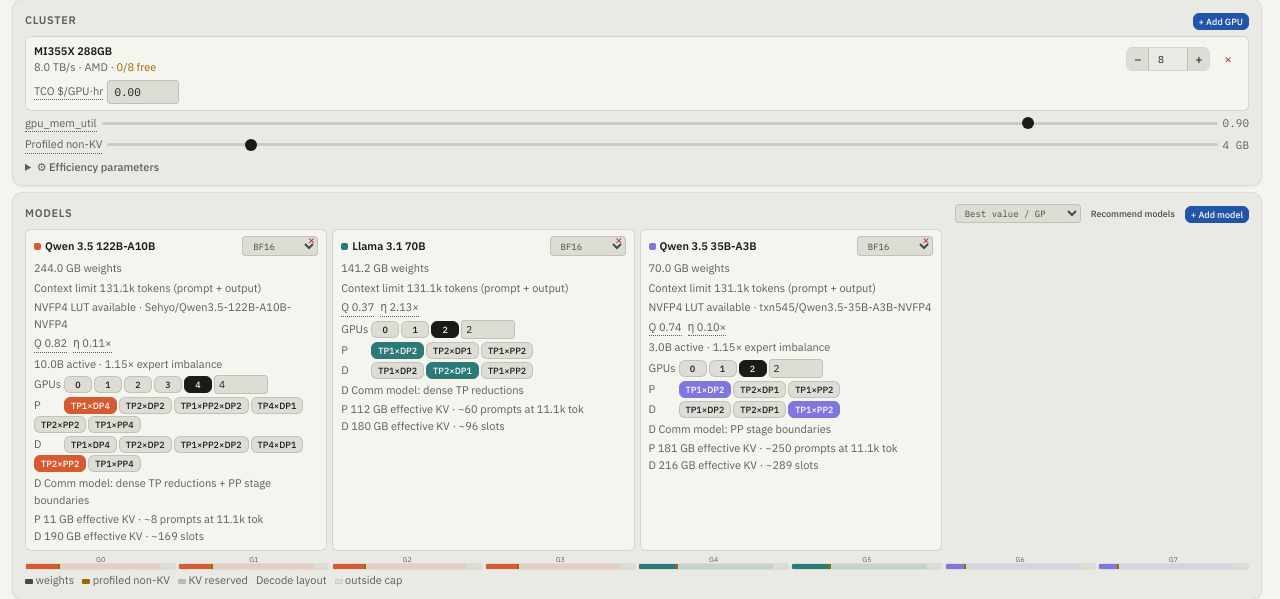
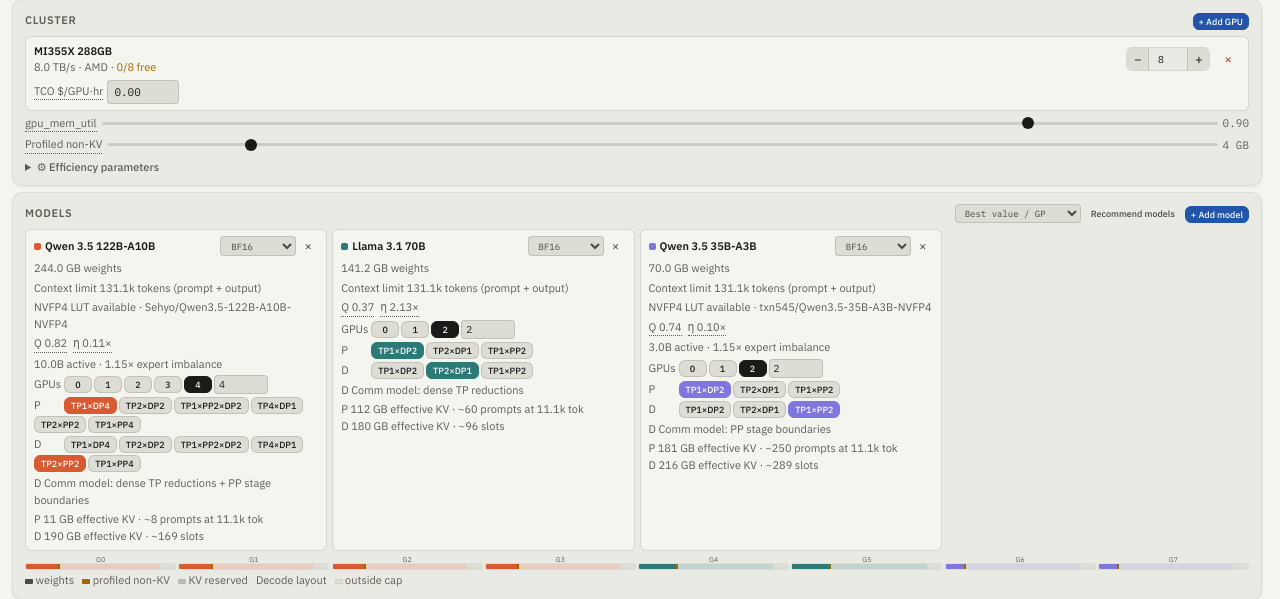
Before and after one commit to HGskrd/gpullmusagemodeler, a Flask app: page / in a window 1280 px wide. Shown: the part 112-711 px from the top of the page. Run offline with Flask 3, Linux system fonts and the light colour scheme; data comes from the database, SQL or seed files in the repository; data that the repository does not hold is empty; some libraries are stand-ins or nearby versions.

Commit message:
Prevent model card controls from overlapping

```diff
--- a/static/style.css
+++ b/static/style.css
@@ -230,6 +230,36 @@ input[type="range"]::-webkit-slider-thumb {
   background: var(--bg2);
   color: var(--fg1);
   font-size: 9px;
+  line-height: 1;
+}
+
+.model-card-head {
+  display: grid;
+  grid-template-columns: auto minmax(0, 1fr) auto;
+  align-items: center;
+  gap: 4px;
+  margin-bottom: 4px;
+}
+
+.model-card-name {
+  min-width: 0;
+  font-size: 11px;
+  font-weight: 600;
+  overflow-wrap: anywhere;
+}
+
+.model-card-actions {
+  display: inline-flex;
+  align-items: center;
+  gap: 2px;
+}
+
+.model-card-remove {
+  width: 20px;
+  min-width: 20px;
+  height: 20px;
+  padding: 1px;
+  color: var(--red);
   line-height: 1;
 }
 
--- a/templates/partials/model_card.html
+++ b/templates/partials/model_card.html
@@ -1,16 +1,10 @@
 {# Single model card #}
-<div class="card" style="position:relative;" data-fast-card>
-  <button class="ghost sm" aria-label="{{ 'Exclude' if state.auto_mode else 'Remove' }} {{ m.name }}" title="{{ 'Exclude from recommendations' if state.auto_mode else 'Remove model' }}" style="position:absolute;top:3px;right:3px;color:var(--red);padding:1px 7px;"
-          hx-post="{{ '/model/auto-exclude' if state.auto_mode else '/model/remove' }}"
-          hx-target="#main-content"
-          data-fast-remove
-          hx-vals='{"panel":"{{ panel }}","uid":"{{ am.uid }}"}'>✕</button>
-
-  <div style="display:flex;align-items:center;gap:4px;margin-bottom:4px;">
+<div class="card" data-fast-card>
+  <div class="model-card-head">
     <span class="dot" style="background:{{ m.color }};"></span>
-    <span style="font-size:11px;font-weight:600;">{{ m.name }}</span>
+    <span class="model-card-name">{{ m.name }}</span>
+    <div class="model-card-actions">
       <select class="prec-select" name="prec" aria-label="Precision for {{ m.name }}" title="{{ PRECISION_DESCRIPTIONS[am.prec] }}"
-            style="margin-left:auto;"
               hx-post="/model/prec" hx-target="#main-content" hx-trigger="change" hx-include="this"
               hx-vals='{"panel":"{{ panel }}","uid":"{{ am.uid }}"}'>
         {% for prec in PRECISIONS %}
@@ -18,6 +12,12 @@
         <option value="{{ prec }}" {{ 'selected' if am.prec == prec else '' }}>{{ PRECISION_LABELS[prec] }}{% if opt_profile %} · LUT{% endif %}</option>
         {% endfor %}
       </select>
+      <button class="ghost sm model-card-remove" aria-label="{{ 'Exclude' if state.auto_mode else 'Remove' }} {{ m.name }}" title="{{ 'Exclude from recommendations' if state.auto_mode else 'Remove model' }}"
+              hx-post="{{ '/model/auto-exclude' if state.auto_mode else '/model/remove' }}"
+              hx-target="#main-content"
+              data-fast-remove
+              hx-vals='{"panel":"{{ panel }}","uid":"{{ am.uid }}"}'>✕</button>
+    </div>
   </div>
 
   <div class="T" style="margin-bottom:3px;">
```
Lines whose indentation alone changed are shown as unchanged.
